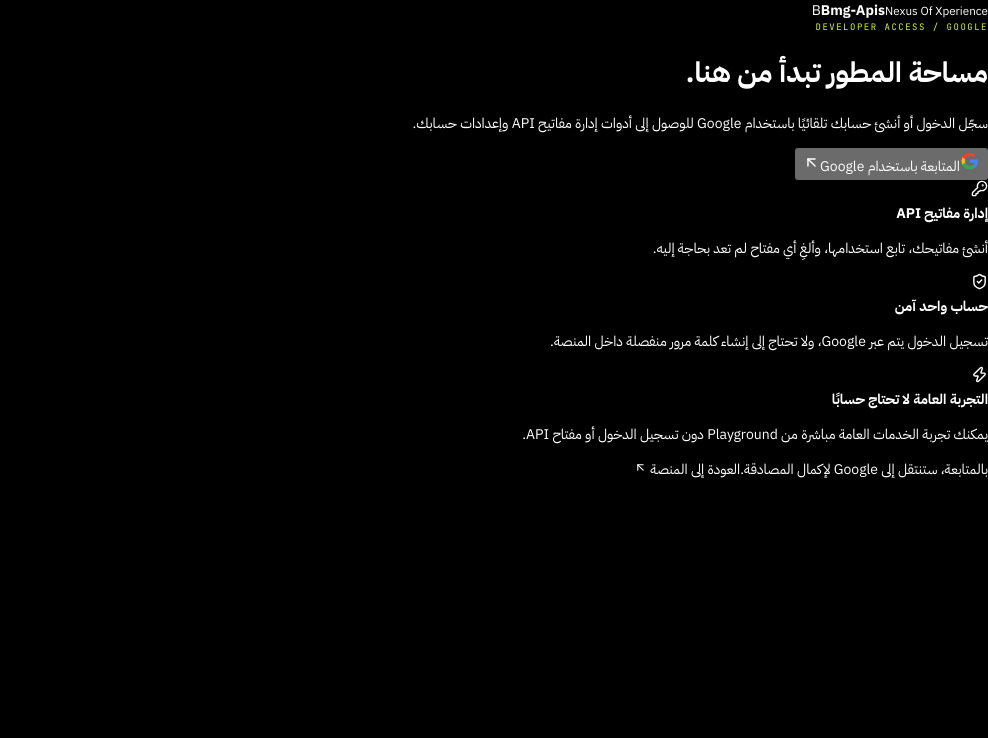
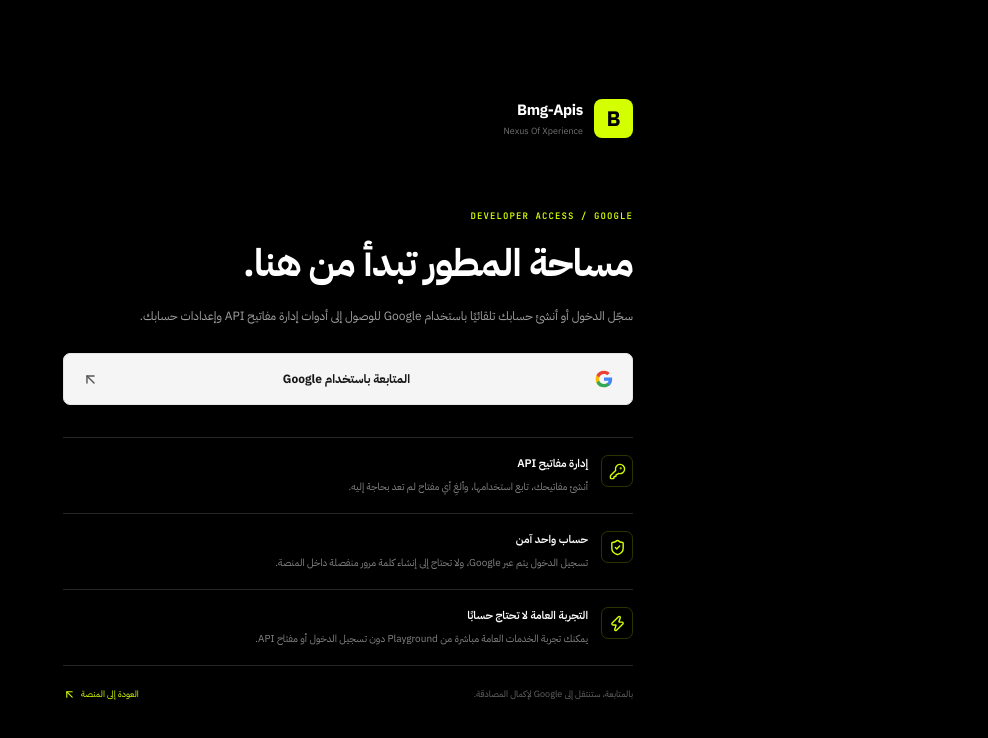
Before and after one commit to T7-T7/Bmg-Apis, a Next.js app: page /login in a window 1280 px wide. Shown: the top 738 px of the page, without its empty margins (292-1280 px from the left). Built offline with nearby package versions, Linux system fonts and the light colour scheme; no server answers.

Commit message:
Style unboxed authentication screens to match black platform theme

```diff
--- a/app/globals.css
+++ b/app/globals.css
@@ -1351,3 +1351,38 @@ html,body,.source-app,.source-main,.source-content{width:100%;max-width:100%;min
 .source-globe-3d canvas{display:block;width:100%;height:100%;outline:0}
 @media(max-width:820px){.source-dot-globe.source-globe-3d{height:300px}}
 @media(prefers-reduced-motion:reduce){.source-globe-3d canvas{animation:none}}
+
+
+/* Unboxed Google authentication page, using the same pure-black site canvas. */
+.source-auth-page{position:relative;display:grid;place-items:center;width:100%;min-height:100dvh;overflow:hidden;padding:clamp(26px,6vw,64px) 22px;background:#000;color:#fff}
+.source-auth-content{position:relative;z-index:1;width:min(100%,570px);margin:auto}
+.source-auth-brand{display:inline-flex;align-items:center;gap:11px;margin-bottom:clamp(48px,9vh,86px)}
+.source-auth-mark{display:grid;place-items:center;width:39px;height:39px;border-radius:8px;background:#d4ff00;color:#000;font-size:21px;font-weight:800}
+.source-auth-brand>span:last-child{display:grid;gap:3px}
+.source-auth-brand b{font-size:15px;letter-spacing:-.35px}
+.source-auth-brand small{color:#737373;font-size:9px}
+.source-auth-heading{margin-bottom:25px}
+.source-auth-heading .source-overline{display:block;margin-bottom:13px;color:#d4ff00;font:600 9px "JetBrains Mono",monospace;letter-spacing:1.1px}
+.source-auth-heading h1{margin:0 0 12px;font-size:clamp(27px,5vw,38px);font-weight:700;letter-spacing:-.8px;line-height:1.5}
+.source-auth-heading>p{max-width:510px;margin:0;color:#a3a3a3;font-size:12px;line-height:2}
+.source-auth-google{display:flex;align-items:center;justify-content:center;gap:12px;width:100%;min-height:52px;padding:0 18px;border:1px solid #e5e5e5;border-radius:7px;background:#f5f5f5;color:#171717;font-size:12px;font-weight:700;transition:transform .18s,background .18s}
+.source-auth-google:hover{transform:translateY(-1px);background:#fff}
+.source-auth-google:disabled{cursor:wait;opacity:.7}
+.source-auth-google>span{flex:1;text-align:center}
+.source-auth-google>svg:last-child{color:#555}
+.source-auth-error{margin-top:13px;padding:11px 13px;border:1px solid rgba(239,68,68,.3);border-radius:6px;background:rgba(239,68,68,.07);color:#f87171;font-size:11px;line-height:1.8}
+.source-auth-explain{display:grid;gap:0;margin-top:32px;border-top:1px solid #262626}
+.source-auth-explain>div{display:flex;align-items:flex-start;gap:13px;padding:17px 0;border-bottom:1px solid #262626}
+.source-auth-explain>div>span{display:grid;place-items:center;width:32px;height:32px;flex:none;border:1px solid rgba(212,255,0,.2);border-radius:7px;color:#d4ff00}
+.source-auth-explain section{display:grid;gap:5px}
+.source-auth-explain b{font-size:11px;font-weight:600}
+.source-auth-explain p{margin:0;color:#858585;font-size:10px;line-height:1.9}
+.source-auth-bottom{display:flex;align-items:center;justify-content:space-between;flex-wrap:wrap;gap:12px;margin-top:21px;color:#666;font-size:9px}
+.source-auth-bottom a{display:inline-flex;align-items:center;gap:5px;color:#d4ff00}
+.source-auth-loading,.source-auth-progress{display:grid;justify-items:center;gap:13px;text-align:center}
+.source-auth-loading .source-auth-mark,.source-auth-progress .source-auth-mark{margin-bottom:8px}
+.source-auth-loading p,.source-auth-progress p{max-width:420px;margin:0;color:#929292;font-size:11px;line-height:1.9}
+.source-auth-progress>svg{color:#d4ff00}
+.source-auth-progress h1{margin:5px 0 0;font-size:20px}
+.source-auth-retry{margin-top:8px;padding:10px 16px;border:1px solid rgba(212,255,0,.35);border-radius:7px;color:#d4ff00;font-size:11px}
+@media(max-width:520px){.source-auth-page{padding:25px 20px}.source-auth-brand{margin-bottom:52px}.source-auth-heading h1{font-size:27px}.source-auth-bottom{align-items:flex-start;flex-direction:column}}
```
